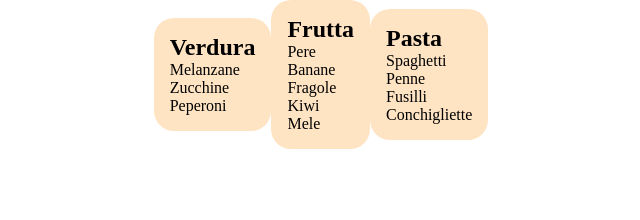
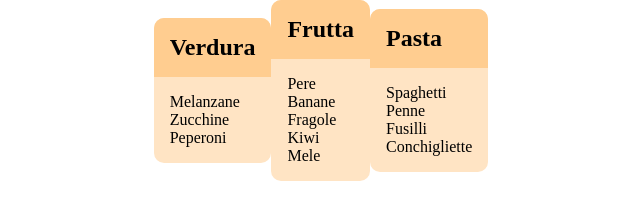
Before and after one commit to totarochristian/js-lista-spesa, a plain HTML site: page index.html in a window 1280 px wide. Shown: the whole page, without its empty margins (319-959 px from the left). Drawn offline with Linux system fonts and the light colour scheme.

Commit message:
Define the css rules for the h2 and ul of the shopping list

```diff
--- a/css/style.css
+++ b/css/style.css
@@ -4,7 +4,6 @@
     margin: 0;
     box-sizing: border-box;
 }
-
 
 /* List Container */
 #listContainer{
@@ -20,10 +19,14 @@
 /* Shopping list */
 .shoppingList{
     background-color: bisque;
-    padding: 1rem;
-    border-radius: 20px;
+    border-radius: 10px;
     overflow: hidden;
 }
+.shoppingList h2{
+    padding: 1rem;
+    background-color: rgb(255, 205, 144);
+}
 .shoppingList ul{
+    padding: 1rem;
     list-style: none;
 }
```
